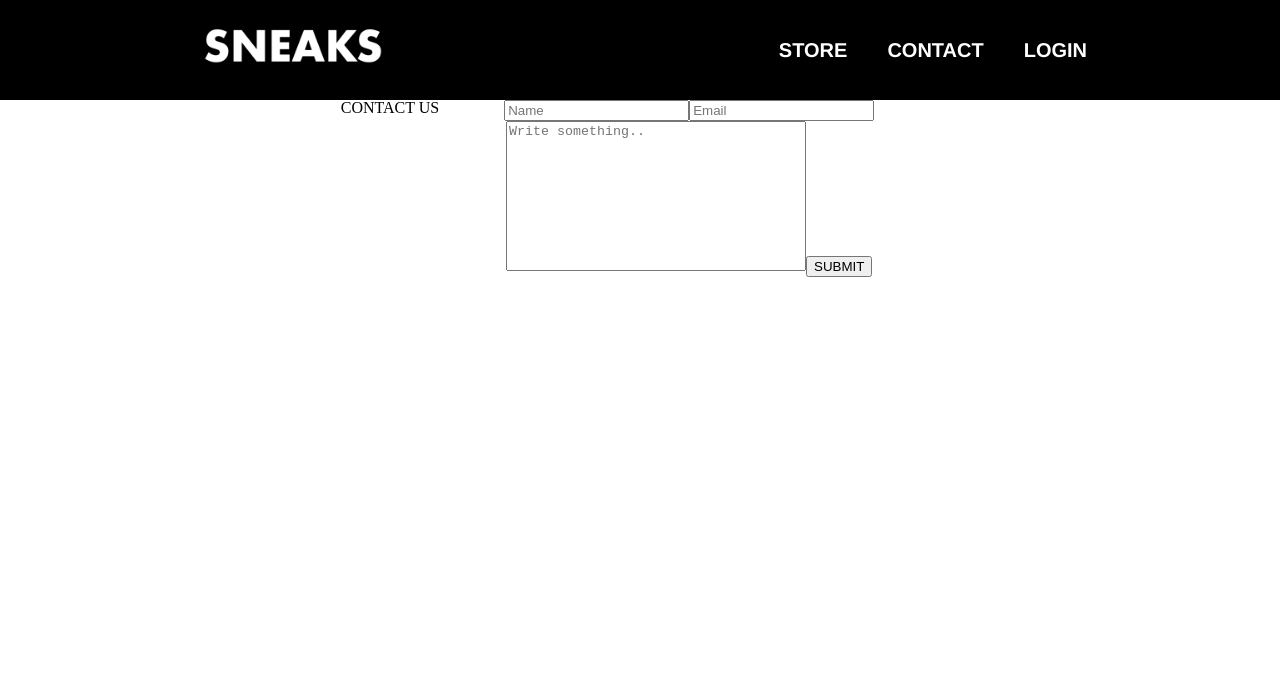
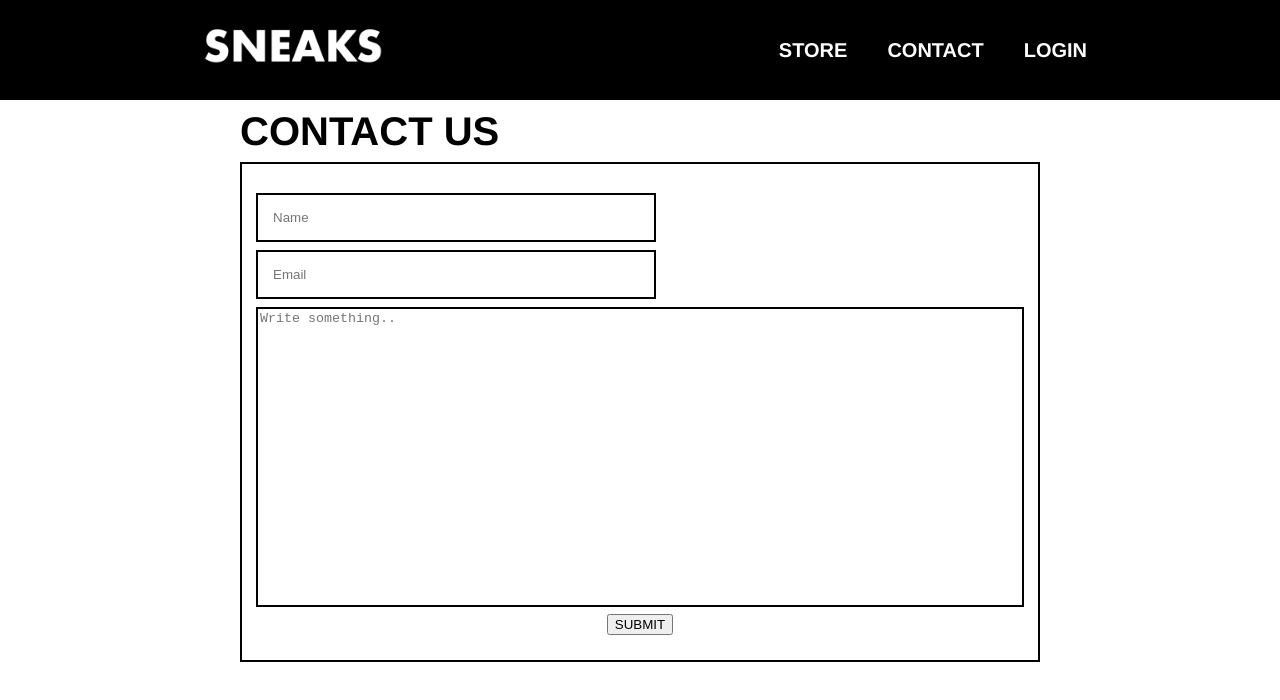
Before and after one commit to isaachansen/sneaks, a React (Create React App) app: page /contact in a window 1280 px wide. Shown: the top 700 px of the page. Built offline with nearby package versions, Linux system fonts and the light colour scheme; a web font is replaced by a local one.

Commit message:
login and contact stuff

```diff
--- a/src/components/Contact/Contact.js
+++ b/src/components/Contact/Contact.js
@@ -9,14 +9,24 @@ export default class Contact extends Component {
         <Header2 />
         <div className="div-form">
           <div>
-            <div>CONTACT US</div>
-          </div>
-          <div>
-            <form className="form">
-              <input type="text" name="name" placeholder="Name" />
-              <input type="text" name="email" placeholder="Email" />
-              <textarea id="message" placeholder="Write something.."></textarea>
-              <button>SUBMIT</button>
+            <div className="contact-title">CONTACT US</div>
+            <form className="contact-form">
+              <div className="contact-input">
+                <input className="person-input" type="text" name="name" placeholder="Name" />
+              </div>
+              <div className="contact-input">
+                <input className="person-input" type="text" name="email" placeholder="Email" />
+              </div>
+              <div className="message-box">
+                <textarea
+                  className="message-input"
+                  id="message"
+                  placeholder="Write something.."
+                ></textarea>
+              </div>
+              <div>
+                <button>SUBMIT</button>
+              </div>
             </form>
           </div>
         </div>
--- a/src/components/Contact/Contact.scss
+++ b/src/components/Contact/Contact.scss
@@ -3,12 +3,50 @@
     justify-content: center;
 }
 
-.form {
-    width: 500px;
+.contact-form {
+    width: 800px;
+    height: 500px;
+    border: 2px solid black;
+    padding: 10px;
+    margin-top: 20px;
+    display: flex;
+    flex-direction: column;
+    justify-content: center;
 }
 
-textarea {
-    height: 150px;
-    width: 300px;
+
+.contact-title {
+    font-family: "Helvetica Neue";
+    font-size: 40px;
+    font-style: normal;
+    font-variant: normal;
+    font-weight: 800;
+    line-height: 22px;
+    margin-top: 20px;
+    text-align: left;
+}
+
+.contact-input {
+    text-align: left;
+}
+
+.person-input {
+    padding: 15px;
+    width: 400px;
+    border: 2px solid black;
+    margin: 4px;
+    outline: none;
+}
+
+.message-box {
+    text-align: left;
+}
+
+.message-input {
+    border: 2px solid black;
+    margin: 4px;
+    width: 768px;
+    height: 300px;
     resize: none;
+    outline: none;
 }
--- a/src/components/Register/Register.js
+++ b/src/components/Register/Register.js
@@ -1,11 +1,11 @@
-import React, {Component} from 'react';
-import Header2 from '../Header2/Header2';
+import React, { Component } from "react";
+import Header2 from "../Header2/Header2";
 import logo from "./sneaks2.png";
-import './Register.scss';
+import "./Register.scss";
 import { connect } from "react-redux";
 import { setUser } from "../../ducks/reducer";
-import { NavLink, Redirect } from "react-router-dom";
-import axios from 'axios';
+import { NavLink, Link } from "react-router-dom";
+import axios from "axios";
 
 class Register extends Component {
   constructor(props) {
@@ -14,12 +14,16 @@ class Register extends Component {
       email: "",
       username: "",
       password: ""
-    }
+    };
     this.register = this.register.bind(this);
   }
 
   async register(e) {
-      if(this.state.email === "" || this.state.username === "" || this.state.password === "" ) {
+    if (
+      this.state.email === "" ||
+      this.state.username === "" ||
+      this.state.password === ""
+    ) {
       e.preventDefault();
     } else {
       const { email, username, password } = this.state;
@@ -29,14 +33,13 @@ class Register extends Component {
         password
       });
       console.log(registeredUser);
-      this.props.setUser(registeredUser.data)
+      this.props.setUser(registeredUser.data);
     }
   }
 
-
   render() {
-      const {email, username, password} = this.state;
-        return(
+    const { email, username, password } = this.state;
+    return (
       <div className="absolute-background">
         <Header2 />
         <div className="background-register">
@@ -55,7 +58,7 @@ class Register extends Component {
                       onChange={e => {
                         this.setState({
                           email: e.target.value
-                        })
+                        });
                       }}
                     />
                   </form>
@@ -73,7 +76,7 @@ class Register extends Component {
                       onChange={e => {
                         this.setState({
                           username: e.target.value
-                        })
+                        });
                       }}
                     />
                   </form>
@@ -91,7 +94,7 @@ class Register extends Component {
                       onChange={e => {
                         this.setState({
                           password: e.target.value
-                        })
+                        });
                       }}
                     />
                   </form>
@@ -99,7 +102,9 @@ class Register extends Component {
               </div>
 
               <div className="register-btn">
-                <button onClick={(e) => this.register(e)}>REGISTER</button>
+                <Link to="/store">
+                  <button onClick={e => this.register(e)}>REGISTER</button>
+                </Link>
               </div>
 
               <div className="register-text">
@@ -111,10 +116,9 @@ class Register extends Component {
           </div>
         </div>
       </div>
-        )
+    );
   }
 }
-
 
 function mapReduxStateToProps(reduxState) {
   return reduxState;
--- a/src/components/Store/Store.js
+++ b/src/components/Store/Store.js
@@ -1,14 +1,14 @@
-import React, {Component} from 'react';
-import Header2 from '../Header2/Header2';
-import axios from 'axios'
-import './Store.scss'
+import React, { Component } from "react";
+import Header2 from "../Header2/Header2";
+import axios from "axios";
+import "./Store.scss";
 
 export default class Store extends Component {
   constructor(props) {
     super(props);
     this.state = {
       inventory: []
-        }
+    };
     this.getAllInventory = this.getAllInventory.bind(this);
   }
 
@@ -17,37 +17,34 @@ export default class Store extends Component {
   }
 
   getAllInventory() {
-        axios.get('/api/inventory').then(res => {
+    axios.get("/api/inventory").then(res => {
       this.setState({
         inventory: res.data
-            })
-        })
+      });
+    });
   }
 
   render() {
     const { inventory } = this.state;
     const mappedInventory = inventory.map(shoe => {
-            return(
+      return (
         <div className="item-container" key={shoe.shoe_id}>
           <div className="image-container">
-                        <img className="image" src={shoe.image} alt="shoes"/>
+            <img className="image" src={shoe.image} alt="shoes" />
           </div>
           <h2 className="brand ">{shoe.shoe_brand}</h2>
           <h3 className="name">{shoe.shoe_name}</h3>
           <h2 className="price">${shoe.price}</h2>
           <button className="cart-btn">ADD TO CART</button>
         </div>
-            )
-        })
-        console.log(this.state.inventory)
-        return(
+      );
+    });
+    console.log(this.state.inventory);
+    return (
       <div className="store-background">
         <Header2 />
-
-                <div className="grid items">
-                    {mappedInventory}
+        <div className="grid items">{mappedInventory}</div>
       </div>
-            </div>
-        )
+    );
   }
 }
--- a/src/components/Store/Store.scss
+++ b/src/components/Store/Store.scss
@@ -1,3 +1,16 @@
+
+
+.items {
+    width: 1400px;
+    height: 87vh;
+    display: inline-block;
+    float: right;
+    overflow: scroll;
+    border: 2px solid black;
+    margin: 10px;
+}
+
+
 .image {
     width: 300px;
     margin-top: 2px;
```
Also changed, not shown: src/components/Login/Login.js (+18 -24 lines). Lines whose indentation alone changed are shown as unchanged.
